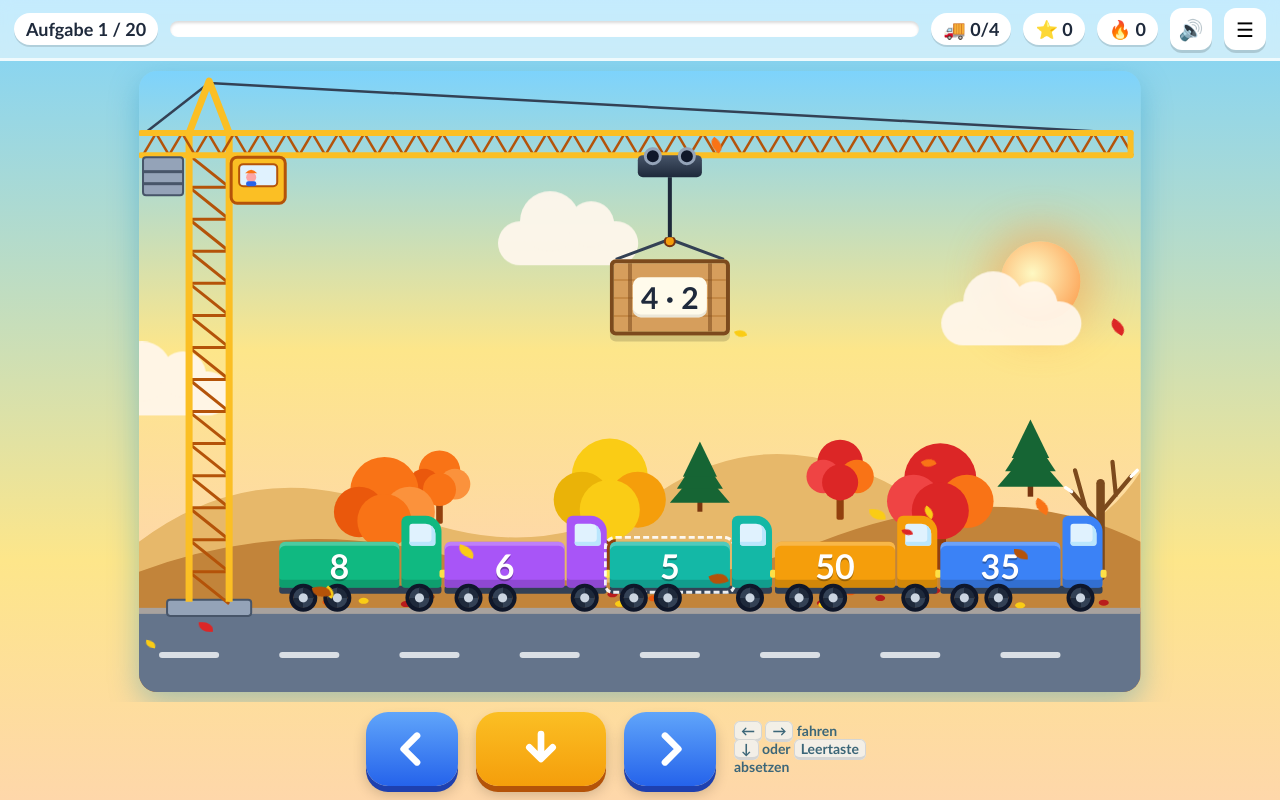
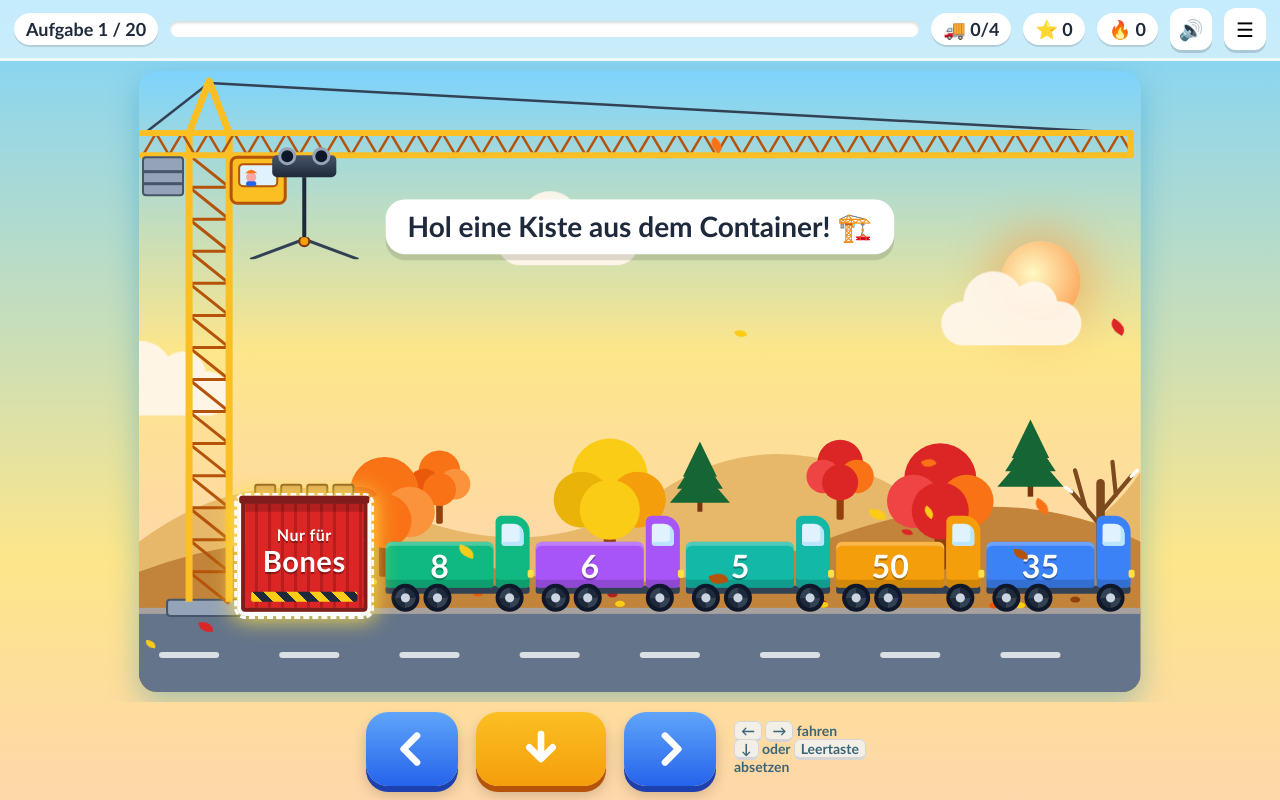
Before and after one commit to spundekees/rechenkran, a plain HTML site: page index.html in a window 1280 px wide. Both pictures are taken after a click on the button "Los geht's! ▶". Drawn offline with Linux system fonts and the light colour scheme.

Commit message:
Aufgaben-Kisten aus dem Container „Nur für Bones“ holen
- leerer Haken: erst über den Container fahren und eine Kiste herausziehen
- Aufgabe wird erst beim Herausziehen sichtbar
- Laster etwas schmaler, Platz für den Container links

Co-Authored-By: Claude Opus 5.5 <noreply@anthropic.com>
Claude-Session: https://claude.ai/code/session_01HdpUdKSbG4TSGtwmWpMoFY

```diff
--- a/index.html
+++ b/index.html
@@ -122,7 +122,7 @@
   #load.fast, #cable.fast { transition-duration: .45s; }
   .slings { display: block; }
   .crate {
-    position: relative; width: 120px; height: 76px; border-radius: 6px;
+    position: relative; width: 108px; height: 76px; border-radius: 6px; margin: 0 auto;
     border: 4px solid #7c4a1d;
     background:
       linear-gradient(90deg, transparent 0 14px, rgba(124,74,29,.55) 14px 18px, transparent 18px calc(100% - 18px), rgba(124,74,29,.55) calc(100% - 18px) calc(100% - 14px), transparent 0),
@@ -131,7 +131,7 @@
     box-shadow: 0 6px 0 rgba(0,0,0,.15);
   }
   .crate .label {
-    background: #fffbeb; border-radius: 8px; padding: 2px 8px; font-weight: 900; font-size: 30px; white-space: nowrap;
+    background: #fffbeb; border-radius: 8px; padding: 2px 8px; font-weight: 900; font-size: 28px; white-space: nowrap;
     box-shadow: inset 0 -3px 0 rgba(0,0,0,.08);
   }
   .crate.pop { animation: pop .45s cubic-bezier(.3,1.6,.5,1); }
@@ -141,24 +141,43 @@
     60% { transform: translateX(-6px); } 80% { transform: translateX(5px); } }
 
   /* Laster */
-  .truck { position: absolute; top: 440px; width: 162px; height: 102px; z-index: 3; cursor: pointer; }
+  .truck { position: absolute; top: 440px; width: 144px; height: 102px; z-index: 3; cursor: pointer; }
   .truck .body { position: absolute; inset: 0; }
-  .truck .bed { position: absolute; left: 0; top: 30px; width: 120px; height: 46px; border-radius: 6px 6px 3px 3px;
+  .truck .bed { position: absolute; left: 0; top: 30px; width: 108px; height: 46px; border-radius: 6px 6px 3px 3px;
     background: var(--c); box-shadow: inset 0 -8px 0 rgba(0,0,0,.15), inset 0 4px 0 rgba(255,255,255,.25);
     display: flex; align-items: center; justify-content: center; }
-  .truck .num { font-weight: 900; font-size: 34px; color: #fff; text-shadow: 0 2px 0 rgba(0,0,0,.3); transition: color .2s; }
-  .truck .cab { position: absolute; left: 122px; top: 4px; width: 40px; height: 72px; border-radius: 6px 16px 4px 4px;
+  .truck .num { font-weight: 900; font-size: 32px; color: #fff; text-shadow: 0 2px 0 rgba(0,0,0,.3); transition: color .2s; }
+  .truck .cab { position: absolute; left: 110px; top: 4px; width: 34px; height: 72px; border-radius: 6px 16px 4px 4px;
     background: var(--c); box-shadow: inset 0 -8px 0 rgba(0,0,0,.15); }
-  .truck .cab::before { content: ""; position: absolute; left: 8px; top: 8px; width: 26px; height: 22px; border-radius: 3px 10px 3px 3px; background: #e0f2fe; box-shadow: inset -4px -4px 0 #bae6fd; }
+  .truck .cab::before { content: ""; position: absolute; left: 6px; top: 8px; width: 22px; height: 22px; border-radius: 3px 10px 3px 3px; background: #e0f2fe; box-shadow: inset -4px -4px 0 #bae6fd; }
   .truck .cab::after { content: ""; position: absolute; right: -4px; bottom: 10px; width: 6px; height: 8px; background: #fde047; border-radius: 2px; }
-  .truck .chassis { position: absolute; left: 0; top: 74px; width: 162px; height: 8px; background: #334155; border-radius: 3px; }
+  .truck .chassis { position: absolute; left: 0; top: 74px; width: 144px; height: 8px; background: #334155; border-radius: 3px; }
   .truck .wheel { position: absolute; top: 72px; width: 28px; height: 28px; border-radius: 50%;
     background: radial-gradient(circle, #cbd5e1 0 4px, transparent 5px), conic-gradient(#1e293b 0 25%, #334155 0 50%, #1e293b 0 75%, #334155 0);
     border: 4px solid #0f172a; }
-  .truck .w1 { left: 10px; } .truck .w2 { left: 44px; } .truck .w3 { left: 126px; }
+  .truck .w1 { left: 6px; } .truck .w2 { left: 38px; } .truck .w3 { left: 110px; }
   .truck.driving .wheel { animation: spin .35s linear infinite; }
   @keyframes spin { to { transform: rotate(360deg); } }
   .truck .crate { position: absolute; left: 0; top: -46px; }
+  /* Container mit den Aufgaben-Kisten */
+  #container { position: absolute; left: 102px; top: 428px; width: 126px; height: 112px; z-index: 6; cursor: pointer; }
+  #container .box {
+    position: absolute; inset: 0; border-radius: 4px; border: 4px solid #7f1d1d;
+    background: repeating-linear-gradient(90deg, #dc2626 0 10px, #b91c1c 10px 13px);
+    box-shadow: inset 0 8px 0 rgba(0,0,0,.18), 0 4px 0 rgba(0,0,0,.15);
+    display: flex; flex-direction: column; align-items: center; justify-content: center; color: #fff; text-align: center;
+    font-family: var(--font); font-weight: 900; line-height: 1; text-shadow: 0 2px 0 rgba(0,0,0,.35);
+  }
+  #container .box::before { content: ""; position: absolute; left: -6px; right: -6px; top: -8px; height: 8px; background: #7f1d1d; border-radius: 3px; }
+  #container .box::after { content: ""; position: absolute; left: 6px; right: 6px; bottom: 6px; height: 10px; border-radius: 2px;
+    background: repeating-linear-gradient(45deg, #facc15 0 8px, #1e293b 8px 16px); }
+  #container .t1 { font-size: 16px; letter-spacing: .5px; margin-top: -10px; }
+  #container .t2 { font-size: 29px; letter-spacing: .5px; margin-top: 3px; }
+  #container.need .box { animation: need 1.1s ease-in-out infinite; }
+  @keyframes need { 50% { box-shadow: inset 0 8px 0 rgba(0,0,0,.18), 0 0 0 4px #fff, 0 0 22px 8px #fde047; } }
+  #container.target .box { outline: 3px dashed rgba(255,255,255,.95); outline-offset: 4px; }
+  #peeks { position: absolute; left: 110px; top: 412px; width: 110px; display: flex; justify-content: center; gap: 4px; z-index: 4; }
+  #peeks i { width: 22px; height: 18px; border-radius: 3px; border: 2px solid #7c4a1d; background: #d69e5c; }
   .truck.ok .bed { box-shadow: inset 0 -8px 0 rgba(0,0,0,.15), 0 0 0 5px #fff, 0 0 24px 8px #4ade80; }
   .truck.wrong .num { color: #fecaca; }
   .truck.dead { filter: grayscale(.85) brightness(.9); opacity: .55; }
@@ -231,7 +250,7 @@
   .tabs button.on { background: #fff; color: var(--ink); box-shadow: 0 3px 0 #cbd5e1; }
   .poolinfo { font-size: 14px; min-height: 1.2em; }
   .poolinfo.warn { color: #c2410c !important; }
-  .crate .label.small { font-size: 24px; padding: 2px 6px; }
+  .crate .label.small { font-size: 21px; padding: 2px 5px; }
   .big {
     border: 0; border-radius: 20px; padding: 14px 34px; font-size: 26px; font-weight: 900; color: #fff;
     background: linear-gradient(#4ade80, #16a34a); box-shadow: 0 6px 0 #166534; margin-top: 20px;
@@ -319,6 +338,8 @@
         <div id="fx"></div>
         <svg class="crane" id="craneSvg" width="1000" height="620" viewBox="0 0 1000 620" aria-hidden="true"></svg>
         <div id="trucks"></div>
+        <div id="peeks"></div>
+        <div id="container"><div class="box"><span class="t1">Nur für</span><span class="t2">Bones</span></div></div>
         <div id="carriage">
           <div class="trolley"></div>
           <div id="swinger">
@@ -433,10 +454,11 @@ const shuffle = (a) => { for (let i = a.length - 1; i > 0; i--) { const j = Math
 const pick = (a) => a[Math.floor(Math.random() * a.length)];
 
 /* ---------- Konstanten ---------- */
-const SLOTS = [200, 365, 530, 695, 860];        // Mitte der Ladefläche je Laster
+const SLOTS = [165, 300, 450, 600, 750, 900];   // 0 = Container, 1–5 = Mitte der Ladefläche je Laster
+const TRUCKS = SLOTS.length - 1;
 const ROW_COLORS = ['#f43f5e','#f97316','#eab308','#22c55e','#14b8a6','#0ea5e9','#6366f1','#a855f7','#ec4899','#64748b'];
 const TRUCK_COLORS = ['#ef4444','#f59e0b','#10b981','#3b82f6','#a855f7','#ec4899','#14b8a6','#f97316'];
-const ROPE_UP = 60, ROPE_DOWN = 266;               // Seillänge oben / Kiste auf Ladefläche
+const ROPE_UP = 60, ROPE_DOWN = 266, ROPE_PICK = 330; // Seillänge oben / Kiste auf Ladefläche / im Container
 const PRAISE = ['Super!','Klasse!','Prima!','Spitze!','Toll gemacht!','Richtig!','Wunderbar!','Bravo!'];
 const STORE_KEY = 'rechenkran-v2';
 
@@ -790,7 +812,7 @@ function tipFor(t) {
 /* ---------- Spielzustand ---------- */
 const st = {
   mode: 'menu',     // menu | play | busy | end
-  queue: [], idx: 0, slot: 2, options: [], dead: new Set(), batchStart: 0, batchEnd: 0,
+  carrying: false, queue: [], idx: 0, slot: 0, options: [], dead: new Set(), batchStart: 0, batchEnd: 0,
   tries: 0, score: 0, streak: 0, bestStreak: 0, firstTotal: 0,
   mistakes: new Map(),
 };
@@ -807,7 +829,8 @@ function placeCarriage(animate = true) {
   if (!animate) carriage.style.transition = 'none';
   carriage.style.transform = `translateX(${SLOTS[st.slot]}px)`;
   if (!animate) { carriage.offsetHeight; carriage.style.transition = ''; }
-  [...trucksEl.children].forEach((t, i) => t.classList.toggle('target', i === st.slot && st.mode === 'play'));
+  [...trucksEl.children].forEach((t, i) => t.classList.toggle('target', i + 1 === st.slot && st.mode === 'play'));
+  $('#container').classList.toggle('target', st.slot === 0 && st.mode === 'play');
 }
 
 function say(html, cls = '', ms = 1600) {
@@ -832,11 +855,11 @@ function buildTrucks(values) {
   values.forEach((v, i) => {
     const t = document.createElement('div');
     t.className = 'truck';
-    t.style.left = (SLOTS[i] - 60) + 'px';
+    t.style.left = (SLOTS[i + 1] - 54) + 'px';
     t.style.setProperty('--c', colors[i]);
     t.innerHTML = `<div class="body"><div class="chassis"></div><div class="bed"><span class="num">${v}</span></div><div class="cab"></div>
       <div class="wheel w1"></div><div class="wheel w2"></div><div class="wheel w3"></div></div>`;
-    t.addEventListener('pointerdown', (e) => { e.preventDefault(); moveTo(i); });
+    t.addEventListener('pointerdown', (e) => { e.preventDefault(); moveTo(i + 1); });
     trucksEl.appendChild(t);
   });
 }
@@ -897,7 +920,7 @@ function buildBatch() {
   st.batchStart = start; st.batchEnd = end;
   const batch = st.queue.slice(start, end), vals = new Set(ans);
   let guard = 0;
-  while (vals.size < SLOTS.length && guard++ < 100) {
+  while (vals.size < TRUCKS && guard++ < 100) {
     const o = makeOptions(pick(batch)).filter(v => !vals.has(v));
     if (o.length) vals.add(pick(o));
   }
@@ -919,12 +942,43 @@ function showTask() {
   const t = current();
   st.tries = 0; st.dead = new Set();
   [...trucksEl.children].forEach(tr => tr.classList.remove('dead', 'wrong', 'hint', 'ok'));
+  st.carrying = false;
+  crate.style.visibility = 'hidden';
+  crate.classList.remove('pop', 'shake');
+  $('#container').classList.add('need');
+  renderPeeks();
+  if (st.idx === 0) say('Hol eine Kiste aus dem Container! 🏗️', '', 2600);
+  updateHud();
+  st.mode = 'play';
+  placeCarriage();
+}
+
+function renderPeeks() {
+  const n = Math.max(0, st.batchEnd - st.idx - (st.carrying ? 1 : 0));
+  $('#peeks').innerHTML = '<i></i>'.repeat(n);
+}
+
+// Haken in den Container lassen und die nächste Aufgabe herausziehen
+async function pickUp() {
+  st.mode = 'busy';
+  placeCarriage();
+  const t = current();
+  bubble.classList.remove('show');
+  sfx.drop();
+  setRope(ROPE_PICK);
+  await sleep(760);
+  sfx.clunk();
   taskLabel.textContent = taskText(t);
   taskLabel.classList.toggle('small', taskText(t).length > 6);
   crate.style.visibility = 'visible';
-  crate.classList.remove('pop', 'shake'); crate.offsetHeight; crate.classList.add('pop');
+  st.carrying = true;
+  $('#container').classList.remove('need');
+  renderPeeks();
+  await sleep(250);
+  tone(300, .5, 'triangle', .1, 0, 600);
+  setRope(ROPE_UP);
+  await sleep(720);
   if (t.rep) say('Wiederholung 💪', '', 1400);
-  updateHud();
   st.mode = 'play';
   placeCarriage();
 }
@@ -948,14 +1002,25 @@ function move(dir) {
 
 async function drop() {
   if (st.mode !== 'play') return;
-  const truck = trucksEl.children[st.slot];
+  if (st.slot === 0) {
+    if (!st.carrying) return pickUp();
+    say('Bring die Kiste zu einem Laster!', 'bad', 1500);
+    sfx.bump();
+    return;
+  }
+  if (!st.carrying) {
+    say('Hol zuerst eine Kiste aus dem Container!', 'bad', 1700);
+    sfx.bump();
+    return;
+  }
+  const ti = st.slot - 1, truck = trucksEl.children[ti];
   if (truck.classList.contains('loaded')) {
     say('Der Laster ist schon beladen!', 'bad', 1500);
     crate.classList.remove('shake'); crate.offsetHeight; crate.classList.add('shake');
     sfx.bump();
     return;
   }
-  if (st.dead.has(st.slot)) {
+  if (st.dead.has(ti)) {
     say('Der passt nicht – such einen anderen!', 'bad', 1500);
     crate.classList.remove('shake'); crate.offsetHeight; crate.classList.add('shake');
     sfx.bump();
@@ -963,7 +1028,7 @@ async function drop() {
   }
   st.mode = 'busy';
   [...trucksEl.children].forEach(t => t.classList.remove('target'));
-  const t = current(), ans = t.ans, val = st.options[st.slot];
+  const t = current(), ans = t.ans, val = st.options[ti];
   sfx.drop();
   setRope(ROPE_DOWN);
   await sleep(720);
@@ -981,6 +1046,7 @@ async function drop() {
     const c = crate.cloneNode(true); c.removeAttribute('id'); c.classList.remove('pop', 'shake');
     truck.querySelector('.body').appendChild(c);
     truck.classList.add('loaded');
+    st.carrying = false;
     crate.style.visibility = 'hidden';
     setRope(ROPE_UP, true);
     st.idx++;
@@ -1015,7 +1081,7 @@ async function drop() {
     await sleep(450);
     truck.classList.remove('shake');
     truck.classList.add('dead');
-    st.dead.add(st.slot);
+    st.dead.add(ti);
     if (st.tries >= 2) {
       const ci = st.options.indexOf(ans);
       trucksEl.children[ci].classList.add('hint');
@@ -1051,7 +1117,7 @@ function startGame(tasks) {
   $('#endScreen').classList.remove('show');
   bubble.classList.remove('show');
   Object.assign(st, { batchStart: 0, batchEnd: 0, queue: tasks, idx: 0, score: 0, streak: 0, bestStreak: 0, firstTotal: 0, mistakes: new Map() });
-  st.slot = 2;
+  st.slot = 0; st.carrying = false;
   setRope(ROPE_UP);
   placeCarriage(false);
   audio();
@@ -1186,6 +1252,7 @@ function holdButton(sel, fn) {
   ['pointerup', 'pointerleave', 'pointercancel'].forEach(ev => b.addEventListener(ev, stop));
   b.addEventListener('contextmenu', e => e.preventDefault());
 }
+$('#container').addEventListener('pointerdown', (e) => { e.preventDefault(); moveTo(0); });
 holdButton('#btnLeft', () => move(-1));
 holdButton('#btnRight', () => move(1));
 $('#btnDrop').addEventListener('pointerdown', (e) => { e.preventDefault(); audio(); drop(); });
```
Also changed, not shown: 1 other file.
